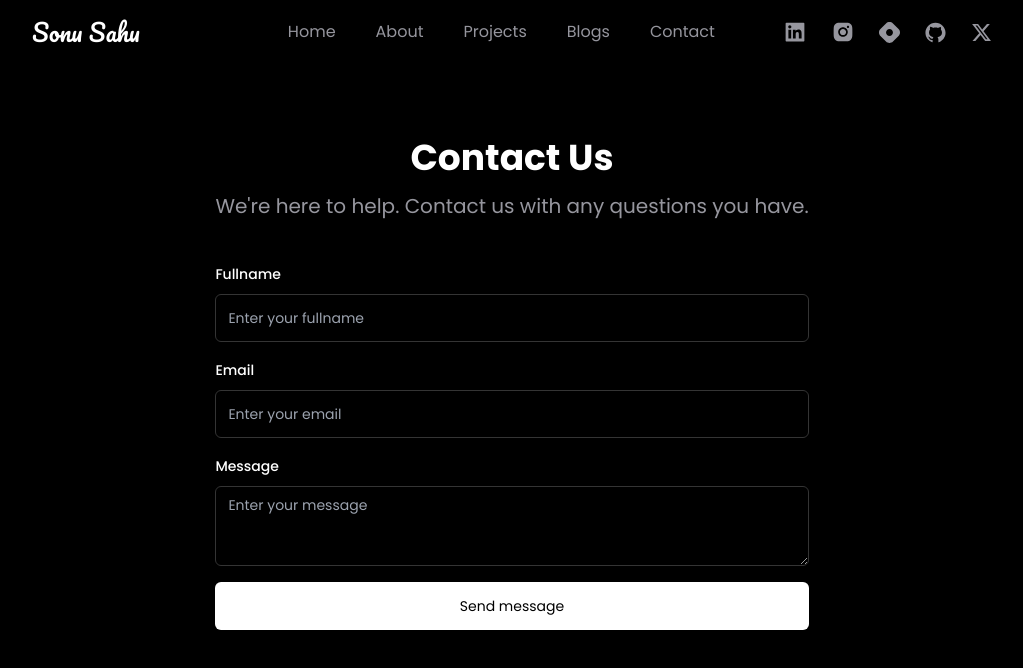
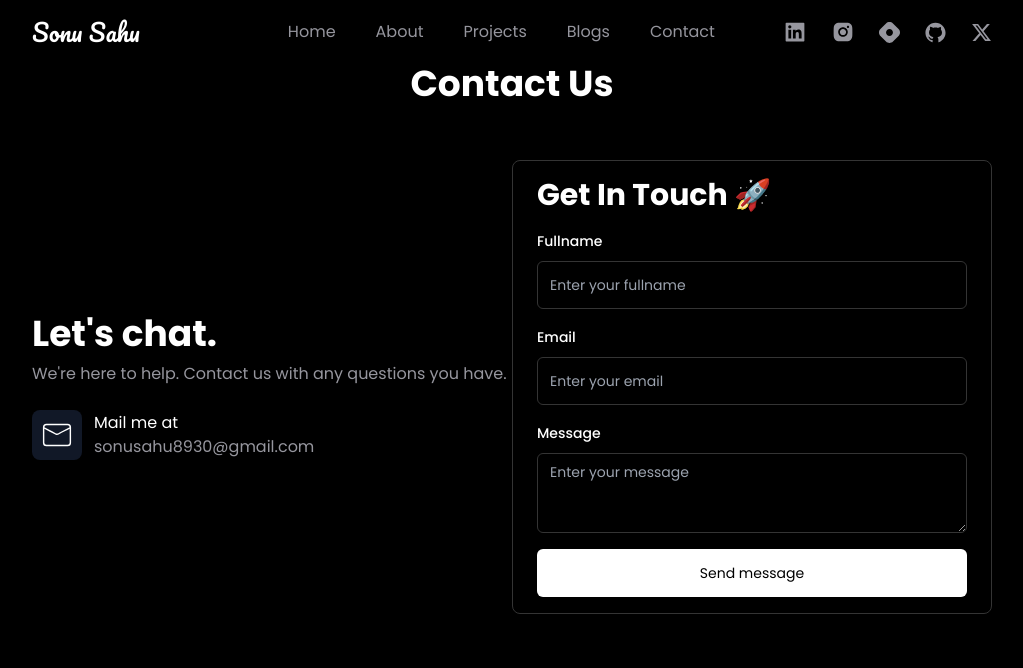
Before and after one commit to sonusahuz/portfolio, a Next.js app: page /contact in a window 1280 px wide. Shown: the top 668 px of the page, without its empty margins (128-1151 px from the left). Built offline with nearby package versions, Linux system fonts and the light colour scheme.

Commit message:
update contact page

```diff
--- a/src/app/(pages)/about/page.tsx
+++ b/src/app/(pages)/about/page.tsx
@@ -15,16 +15,18 @@ function AboutMe() {
     <DivMotion>
       <div className="flex items-center justify-center lg:mt-4">
         <div className="flex items-start justify-between lg:flex-nowrap flex-wrap gap-5">
-          <div className="text-left lg:w-[65%] order-2 lg:order-1 mt-2">
+          <div className="text-left lg:w-[65%] order-2 lg:order-1 lg:mt-2">
             <div>
               <h1 className="text-2xl font-bold ">About Me</h1>
             </div>
             <p className="py-1 leading-7 text-[16px] font-light">
               Hello!, I’m Sonu Sahu, an India-based{" "}
-              <span className=" font-semibold">Frontend Engineer</span> with
-              over two years of experience in web development. I specialize in
-              developing responsive user interfaces for web-based applications,
-              prioritizing a secure and seamless user experience.
+              <span className=" font-semibold">
+                Full-Stack Software Engineer{" "}
+              </span>{" "}
+              with over two years of experience in web development. I specialize
+              in developing responsive user interfaces for web-based
+              applications, prioritizing a secure and seamless user experience.
             </p>
             <p className="py-1 leading-7 text-[16px] font-light">
               I utilize a variety of tools, libraries, frameworks, and languages
--- a/src/app/(pages)/contact/page.tsx
+++ b/src/app/(pages)/contact/page.tsx
@@ -1,6 +1,7 @@
 import DivMotion from "@/components/DivMotion";
 import { Metadata } from "next";
 
+import { CiMail } from "react-icons/ci";
 export const metadata: Metadata = {
   title: "Sonu Sahu - Contact Us",
   description:
@@ -9,19 +10,42 @@ export const metadata: Metadata = {
 export default function Component() {
   return (
     <DivMotion>
-      <div className="flex items-center justify-center h-[80vh] ">
-        <div className="container border md:border-none p-4 rounded-lg border-[#343434] grid w-full items-center justify-center gap-4 text-left md:px-6 lg:gap-10">
-          <div className="space-y-3 text-center">
-            <h2 className="text-4xl font-bold mb-1">Contact Us</h2>
-            <p className="mx-auto max-w-[700px] text-[#96969e] md:text-xl/relaxed lg:text-base/relaxed xl:text-xl/relaxed dark:text-gray-400">
-              We&apos;re here to help. Contact us with any questions you have.
-            </p>
+      <div className="text-center">
+        <h2 className="text-4xl font-bold">Contact Us</h2>
+      </div>
+      <div className="flex items-center justify-between flex-wrap lg:mt-14">
+        <div className="lg:w-[50%] hidden lg:block">
+          <div className="">
+            <div className="text-center md:text-left">
+              <h1 className="text-4xl font-bold mb-2">Let&apos;s chat.</h1>
+              <p className="mx-auto">
+                We&apos;re here to help. Contact us with any questions you have.
+              </p>
+            </div>
+            <div className="mt-6">
+              <div className="flex items-center gap-3">
+                <CiMail
+                  size={50}
+                  color="white"
+                  className=" shadow-xl bg-gray-900 p-2 rounded-lg"
+                />
+                <div>
+                  <h1>Mail me at </h1>
+                  <p>sonusahu8930@gmail.com</p>
+                </div>
+              </div>
+            </div>
           </div>
+        </div>
+        <div className="container mx-auto border mt-10 lg:mt-0 p-4 rounded-lg border-[#343434] grid lg:w-[50%] gap-4 text-left md:px-6 lg:gap-10">
           <form
             action="https://formsubmit.co/sonusahu8930@gmail.com"
             method="POST"
           >
             <div className="space-y-4">
+              <h1 className="text-2xl font-bold lg:text-3xl">
+                Get In Touch 🚀
+              </h1>
               <div className="space-y-2">
                 <label
                   htmlFor="first-name"
--- a/src/app/layout.tsx
+++ b/src/app/layout.tsx
@@ -9,7 +9,7 @@ const inter = Poppins({
 });
 
 export const metadata: Metadata = {
-  title: "Sonu Sahu - Frontend Engineer",
+  title: "Sonu Sahu - Full-Stack Software Engineer",
   keywords: [
     "Next.js",
     "React",
@@ -17,6 +17,7 @@ export const metadata: Metadata = {
     "Frontend",
     "Full Stack Developer",
     "Sonu Sahu",
+    "Full-Stack Software Engineer",
     "Sonu Sahu Portfolio",
     "Sonu Sahu Projects",
     "Sonu Sahu Blogs",
--- a/src/app/page.tsx
+++ b/src/app/page.tsx
@@ -17,7 +17,8 @@ export default function Home() {
         </div>
         <div className="px-0 lg:px-36 lg:my-4">
           <p className="text-[16px] lg:text-xl md:leading-9 leading-7  font-light ">
-            I&apos;m a <span className="font-semibold">Frontend Engineer </span>
+            I&apos;m a{" "}
+            <span className="font-semibold">Full-Stack Software Engineer </span>
             focused on crafting clean & user-friendly experiences. I am
             passionate about building excellent software that improves the lives
             of those around me.
--- a/src/utils/constants.ts
+++ b/src/utils/constants.ts
@@ -36,6 +36,16 @@ export const project = [
   },
   {
     id: "3",
+    projectName: "AI Chatbot",
+    image: "/chatai.png",
+    skills: ["JavaScript", "TypeScript", "React.js", "Tailwind CSS"],
+    description:
+      "Engage in dynamic conversations with our AI chatbot! From answering queries to providing personalized assistance, our chatbot is here to enhance your online experience!",
+    link: "https://chatgptaiclone.vercel.app",
+    github: "https://github.com/sonusahuz/AI-Chatbot",
+  },
+  {
+    id: "4",
     projectName: "Movies Website",
     image: "/movies.png",
     skills: ["JavaScript", "TypeScript", "React.js", "Tailwind CSS"],
@@ -45,16 +55,6 @@ export const project = [
     github: "https://github.com/sonusahuz/netflix",
   },
 
-  {
-    id: "4",
-    projectName: "AI Chatbot",
-    image: "/chatai.png",
-    skills: ["JavaScript", "TypeScript", "React.js", "Tailwind CSS"],
-    description:
-      "Engage in dynamic conversations with our AI chatbot! From answering queries to providing personalized assistance, our chatbot is here to enhance your online experience!",
-    link: "https://chatgptaiclone.vercel.app",
-    github: "https://github.com/sonusahuz/AI-Chatbot",
-  },
   {
     id: "5",
     projectName: "Resume Builder",
```
